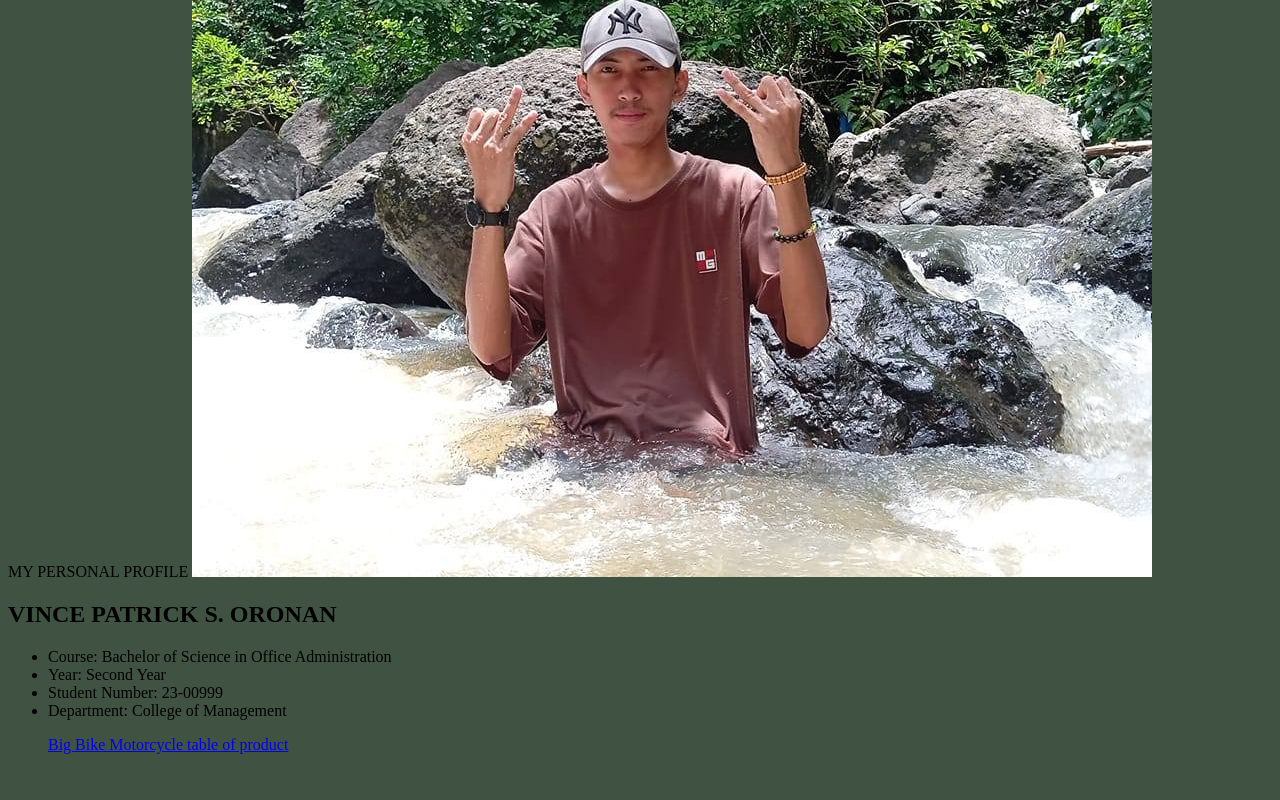
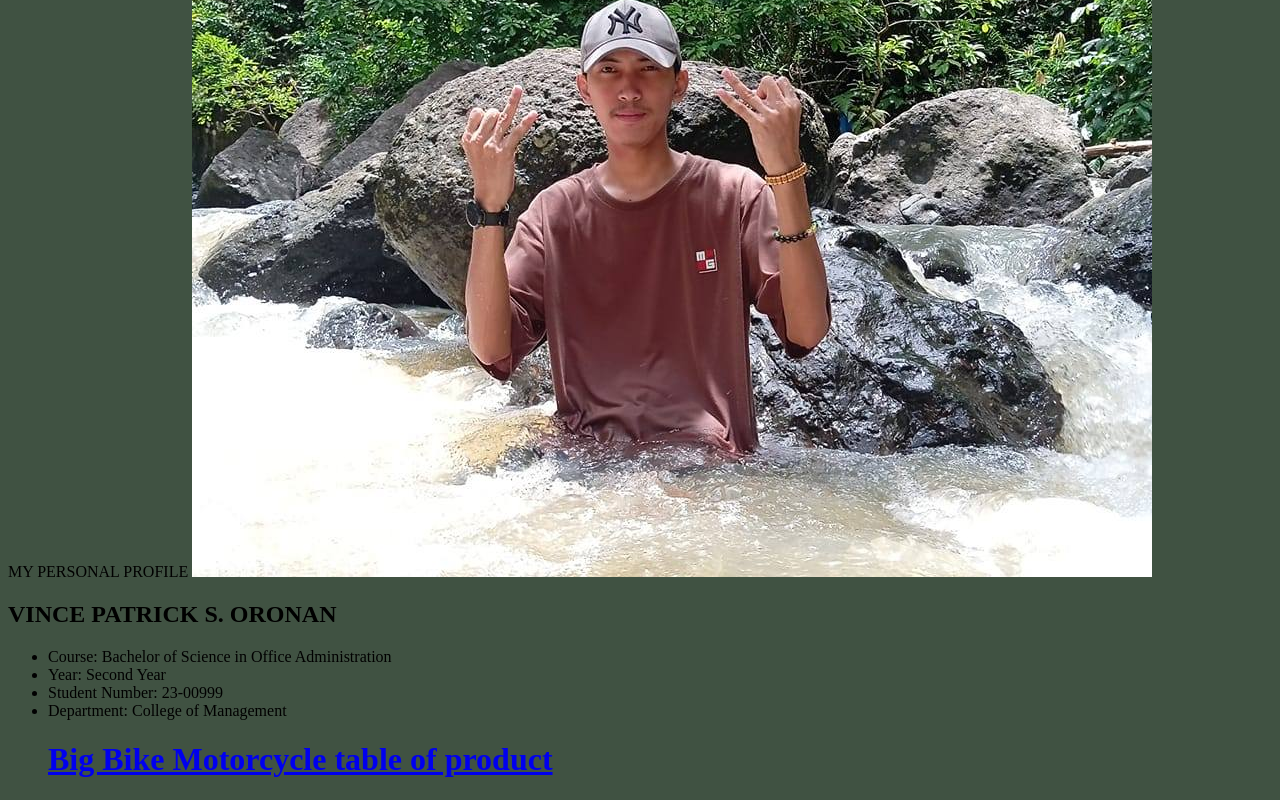
Before and after one commit to darkq881973/vince-motor-seller-shop-website, a plain HTML site: page index.html in a window 1280 px wide. Shown: the part 391-1191 px from the top of the page. Before the commit the page ends 1161 px from the top, so only its background shows below. Drawn offline with Linux system fonts and the light colour scheme.

Commit message:
Update index.html

```diff
--- a/index.html
+++ b/index.html
@@ -19,5 +19,5 @@ alt="image"/>
 
 
 
-<a href="table.html">
-Big Bike Motorcycle table of product</a>
+<h1> <a href="table.html">
+Big Bike Motorcycle table of product</a> </h1>
```
